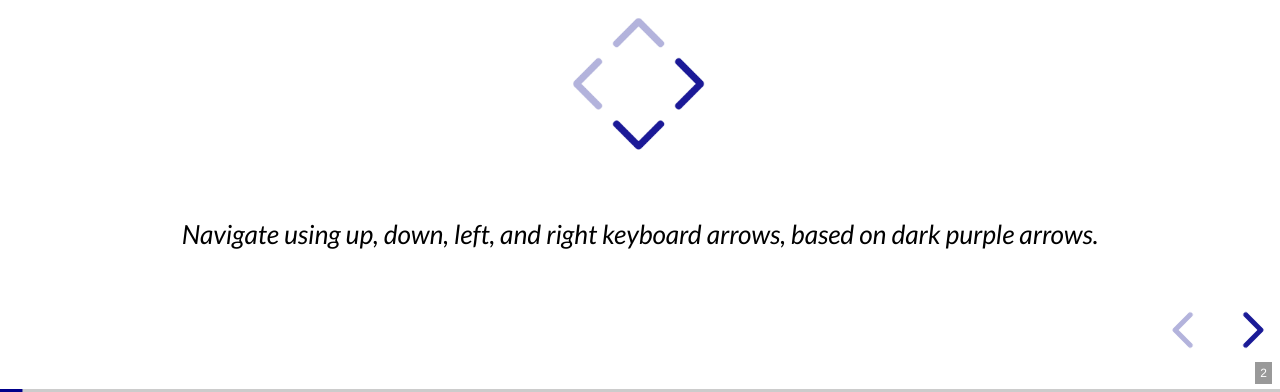
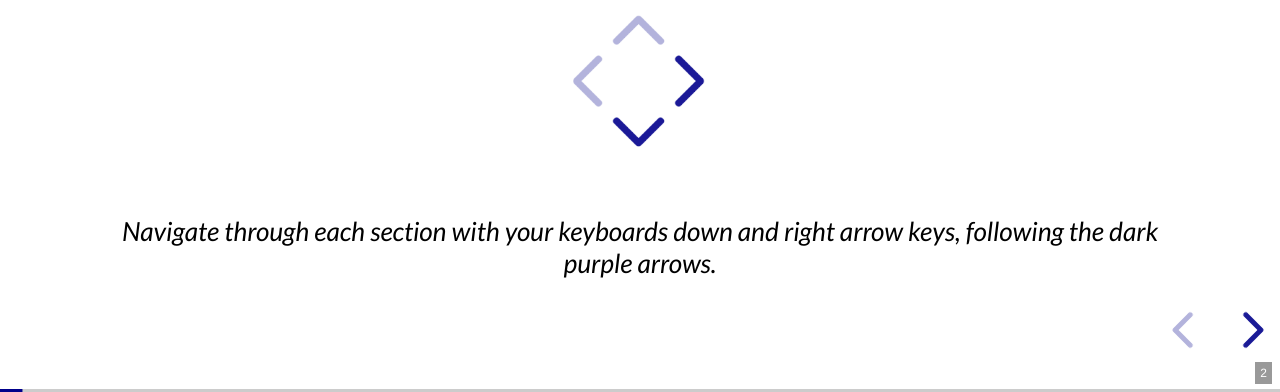
Before and after one commit to DistractedByData/Data-Analysis-Capstone-Project---May-2023, a plain HTML site: page index.html in a window 1280 px wide. Both pictures are taken after a click on the button "next slide". Shown: the part 408-800 px from the top of the page. Drawn offline with nearby package versions, Linux system fonts and the light colour scheme; a web font is replaced by a local one.

Commit message:
Update instructions

```diff
--- a/index.html
+++ b/index.html
@@ -41,7 +41,7 @@
   <p>You will see navigation options in the bottom right corner</p>
   <img src="media/navigation.png" width="150px" style="display: block; margin: 0 auto; margin-bottom: 50px;">
   <small>
-    <em style="text-align: center; margin-top: 100px;">Navigate using up, down, left, and right keyboard arrows, based on dark purple arrows.</em>
+    <em style="text-align: center; margin-top: 100px;">Navigate through each section with your keyboards down and right arrow keys, following the dark purple arrows.</em>
   </small>
 </section>
 
```
